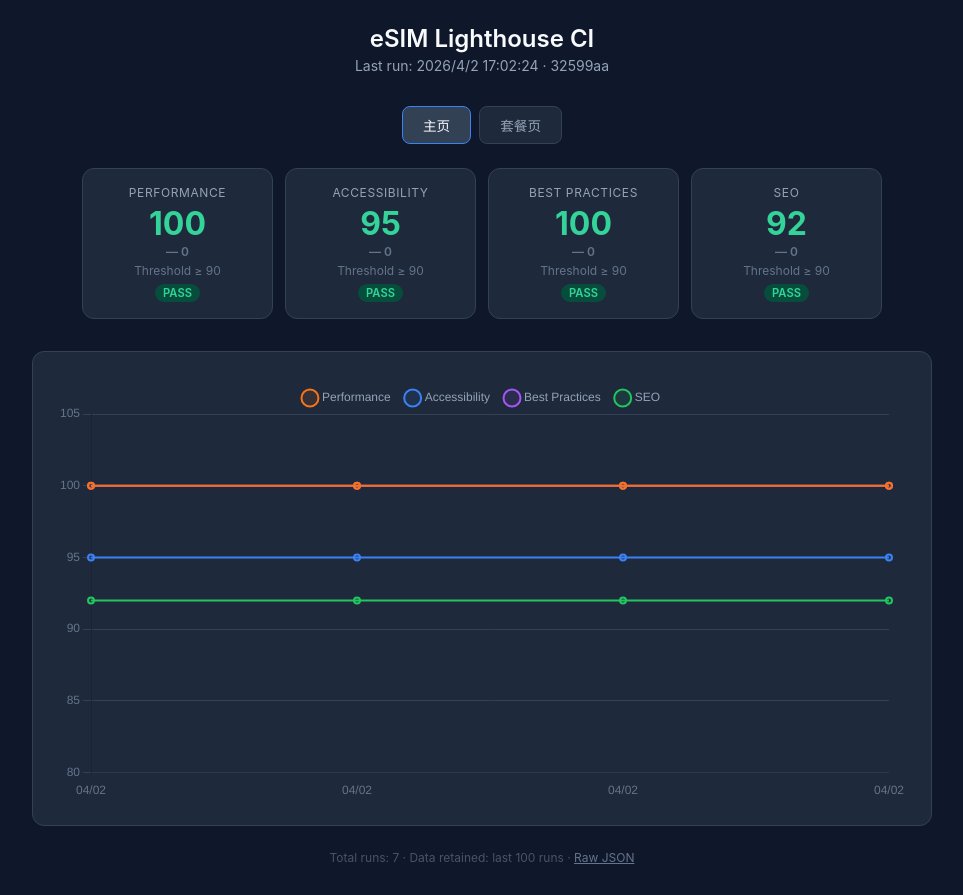
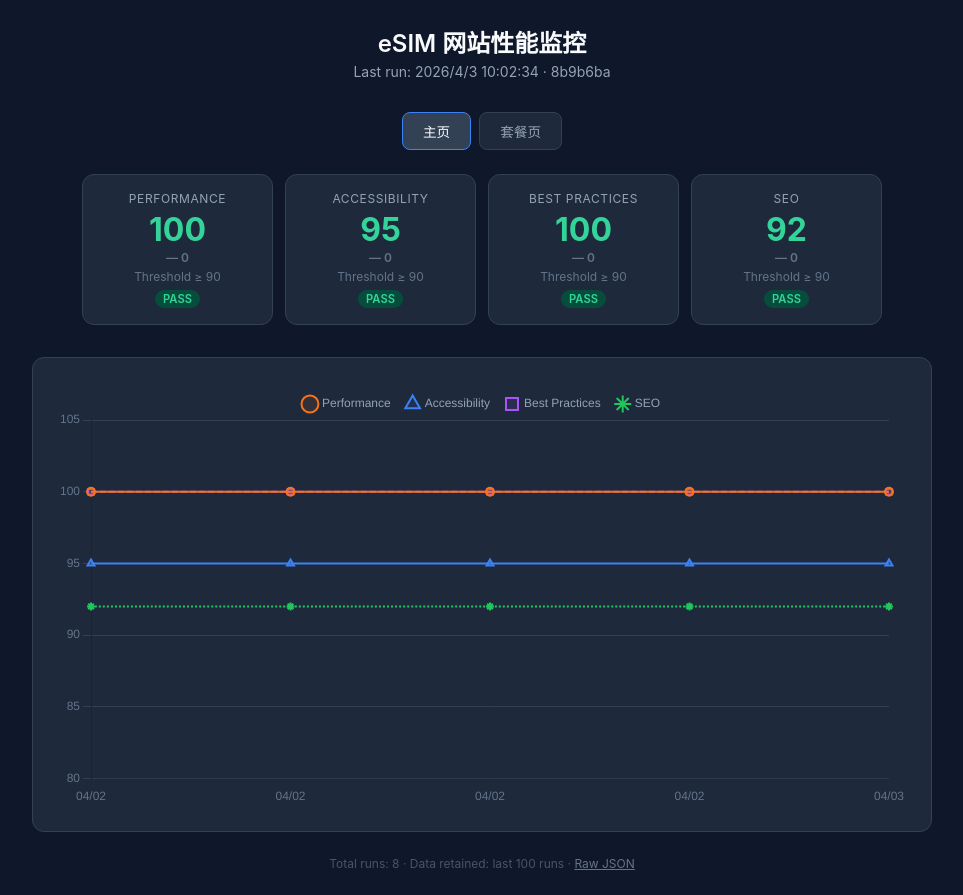
Before and after one commit to wan88888/esim-lighthouse-ci, a plain HTML site: page index.html in a window 1280 px wide. Shown: the whole page, without its empty margins (158-1121 px from the left). Drawn offline with nearby package versions, Linux system fonts and the light colour scheme.

Commit message:
Update Lighthouse scores 8b9b6baa21e24df0ac60678177805b6347235e57

```diff
--- a/index.html
+++ b/index.html
@@ -137,7 +137,7 @@
 <body>
 
 <div class="header">
-  <h1>eSIM Lighthouse CI</h1>
+  <h1>eSIM 网站性能监控</h1>
   <p id="subtitle">Loading...</p>
 </div>
 
@@ -157,10 +157,10 @@
 
 <script>
 const METRIC_CONFIG = [
-  { key: 'performance',    label: 'Performance',    color: '#f97316' },
-  { key: 'accessibility',  label: 'Accessibility',  color: '#3b82f6' },
-  { key: 'best-practices', label: 'Best Practices', color: '#a855f7' },
-  { key: 'seo',            label: 'SEO',            color: '#22c55e' },
+  { key: 'performance',    label: 'Performance',    color: '#f97316', pointStyle: 'circle',   dash: [] },
+  { key: 'accessibility',  label: 'Accessibility',  color: '#3b82f6', pointStyle: 'triangle', dash: [] },
+  { key: 'best-practices', label: 'Best Practices', color: '#a855f7', pointStyle: 'rect',     dash: [6, 3] },
+  { key: 'seo',            label: 'SEO',            color: '#22c55e', pointStyle: 'star',     dash: [2, 2] },
 ];
 
 let rawData = [];
@@ -294,8 +294,10 @@ function renderChart(pageName) {
     borderColor: m.color,
     backgroundColor: m.color + '1a',
     borderWidth: 2,
-    pointRadius: filtered.length > 30 ? 0 : 3,
-    pointHoverRadius: 5,
+    borderDash: m.dash,
+    pointStyle: m.pointStyle,
+    pointRadius: filtered.length > 30 ? 0 : 4,
+    pointHoverRadius: 6,
     tension: 0.3,
     fill: false,
   }));
@@ -315,7 +317,7 @@ function renderChart(pageName) {
       interaction: { mode: 'index', intersect: false },
       plugins: {
         legend: {
-          labels: { color: '#94a3b8', usePointStyle: true, pointStyle: 'circle', padding: 16 },
+          labels: { color: '#94a3b8', usePointStyle: true, padding: 16 },
         },
         tooltip: {
           backgroundColor: '#1e293b',
--- a/scores.json
+++ b/scores.json
@@ -149,5 +149,30 @@
       "best-practices": 90,
       "seo": 90
     }
+  },
+  {
+    "date": "2026-04-03T02:02:34.744Z",
+    "commit": "8b9b6ba",
+    "trigger": "push",
+    "pages": {
+      "主页": {
+        "performance": 100,
+        "accessibility": 95,
+        "best-practices": 100,
+        "seo": 92
+      },
+      "套餐页": {
+        "performance": 100,
+        "accessibility": 92,
+        "best-practices": 74,
+        "seo": 92
+      }
+    },
+    "thresholds": {
+      "performance": 90,
+      "accessibility": 90,
+      "best-practices": 90,
+      "seo": 90
+    }
   }
 ]
```
